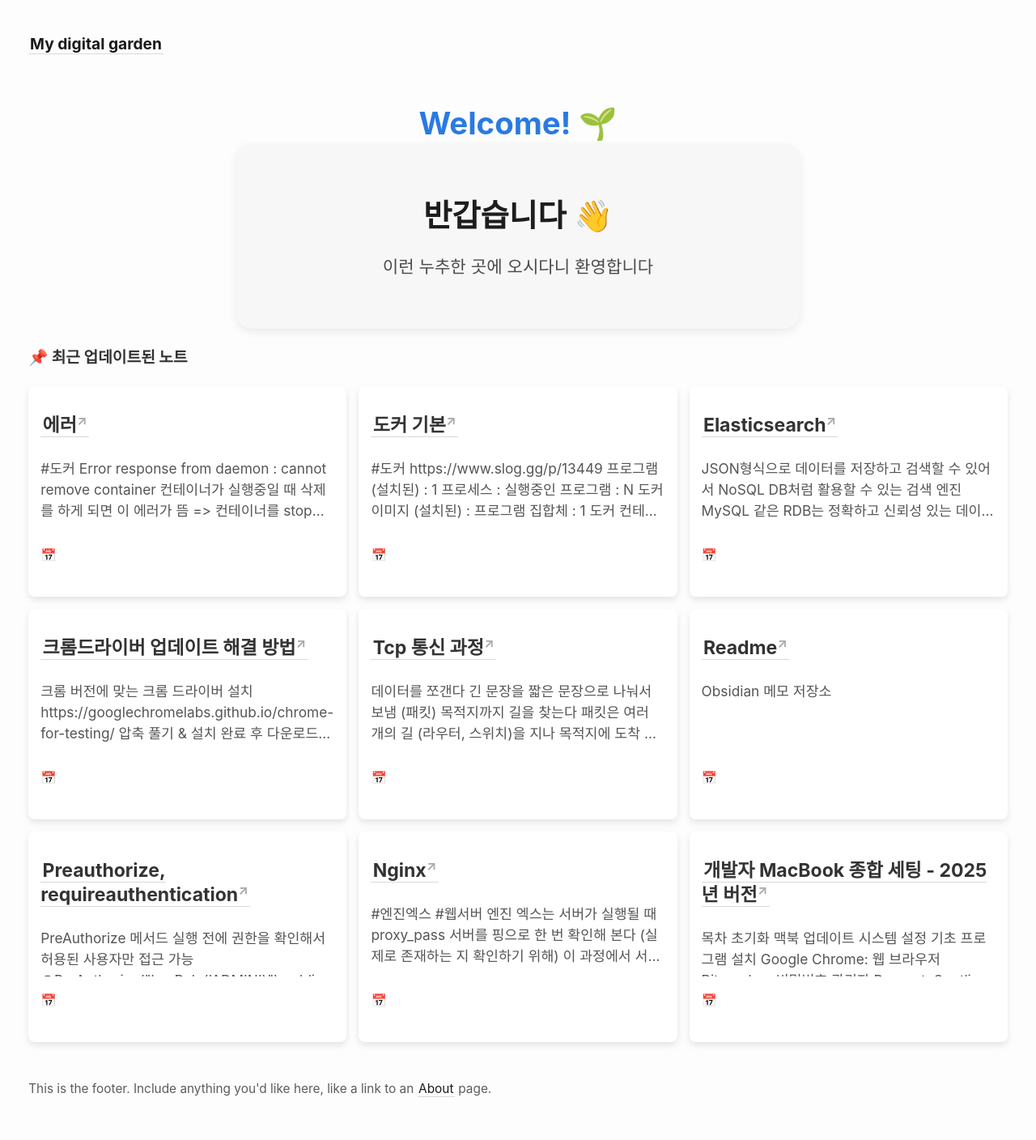
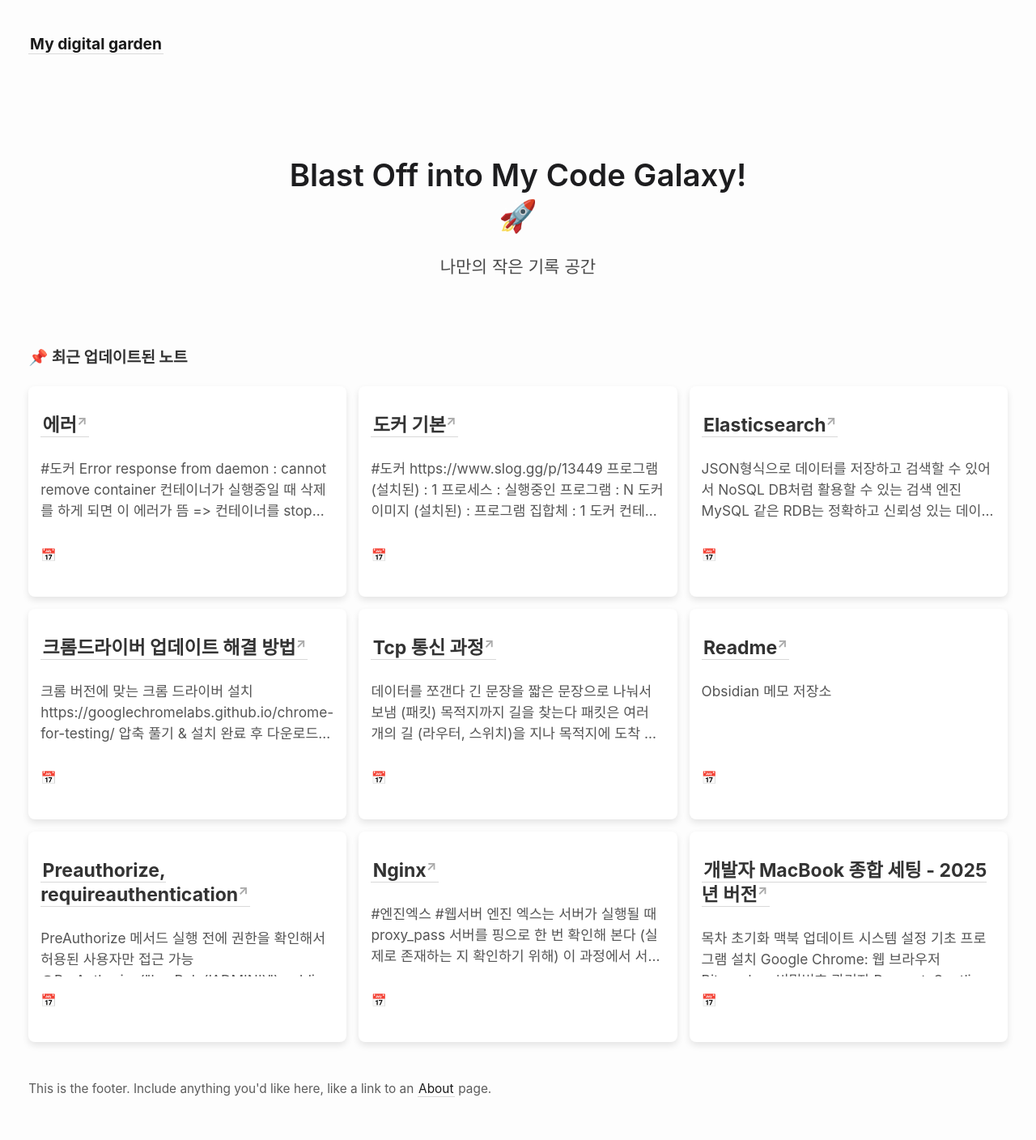
Before and after one commit to ftfg777/note, a Jekyll site: the page built from _pages/index.md, in a window 1280 px wide. Shown: the whole page at 81% size. Built offline with Jekyll 4.4.1, drawn with Linux system fonts in a browser that asks for light colours.

Commit message:
Update index.md

```diff
--- a/_pages/index.md
+++ b/_pages/index.md
@@ -5,11 +5,9 @@ id: home
 permalink: /
 ---
 
-# Welcome! 🌱
-
 <div class="welcome-card">
-  <h1>반갑습니다 👋</h1>
-  <p>이런 누추한 곳에 오시다니 환영합니다</p>
+  <h1>Blast Off into My Code Galaxy! 🚀</h1>
+  <p>나만의 작은 기록 공간</p>
 </div>
 
 <strong>📌 최근 업데이트된 노트</strong>
@@ -64,11 +62,8 @@ permalink: /
 
   /* 웰컴 카드 - 애플 스타일 */
 .welcome-card {
-  background: #f7f7f7; /* 부드러운 그레이톤 */
   padding: 2em 2.5em;
-  border-radius: 20px; /* 둥근 모서리 */
   text-align: center;
-  box-shadow: 0 4px 12px rgba(0, 0, 0, 0.08); /* 은은한 그림자 */
   margin-bottom: 20px;
   max-width: 600px; /* 카드 크기 제한 */
   margin-left: auto;
```
